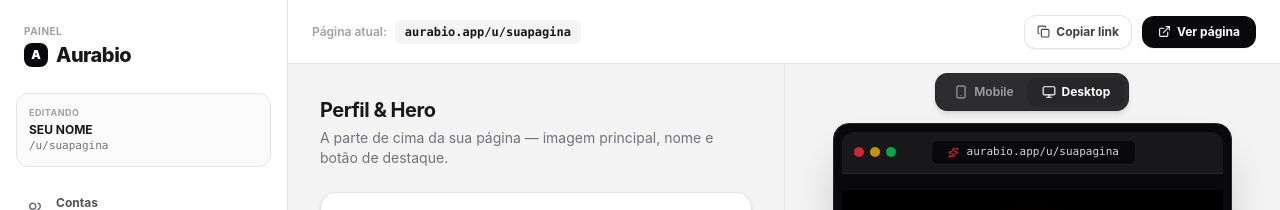
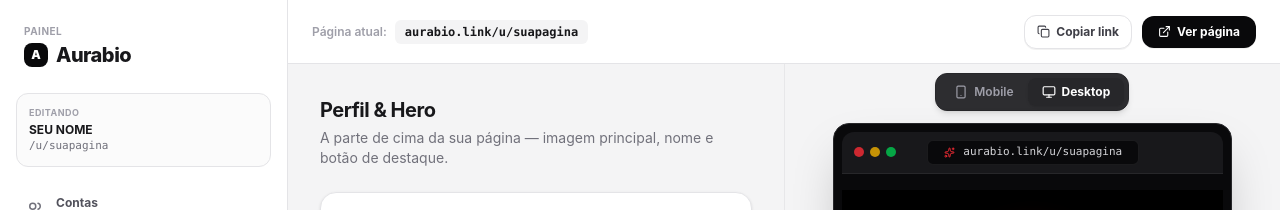
Before and after one commit to vitorfxzxx-design/aurabio, a React (Vite) app: page / in a window 1280 px wide. Both pictures are taken after a click on the button "Desktop". Shown: the top 210 px of the page. Built offline with nearby package versions, Linux system fonts and the light colour scheme; a web font is replaced by a local one.

Commit message:
fix: update displayed domain to aurabio.link across header and desktop preview

```diff
--- a/package.json
+++ b/package.json
@@ -10,6 +10,7 @@
     "preview": "vite preview"
   },
   "dependencies": {
+    "@supabase/supabase-js": "^2.116.0",
     "@types/canvas-confetti": "^1.9.0",
     "canvas-confetti": "^1.9.4",
     "clsx": "^2.1.1",
--- a/src/components/admin/TopHeader.tsx
+++ b/src/components/admin/TopHeader.tsx
@@ -37,7 +37,7 @@ export const TopHeader: React.FC<TopHeaderProps> = ({ onOpenMobileMenu, onOpenMo
         <div className="flex items-center gap-2 overflow-hidden">
           <span className="hidden sm:inline text-xs font-semibold text-zinc-400 shrink-0">{t('current_page')}</span>
           <span className="text-xs font-mono font-bold text-zinc-900 bg-zinc-100 px-2 sm:px-2.5 py-1 rounded-md truncate max-w-[150px] sm:max-w-none">
-            aurabio.app/u/{activePage.slug}
+            aurabio.link/u/{activePage.slug}
           </span>
         </div>
       </div>
--- a/src/components/preview/PhoneFrame.tsx
+++ b/src/components/preview/PhoneFrame.tsx
@@ -77,7 +77,7 @@ export const PhoneFrame: React.FC = () => {
               </div>
               <div className="bg-zinc-950 px-4 py-1 rounded-md text-[11px] text-zinc-300 font-mono flex items-center gap-2 border border-zinc-800/60">
                 <Sparkles size={11} className="text-red-500" />
-                <span>aurabio.app/u/{activePage.slug}</span>
+                <span>aurabio.link/u/{activePage.slug}</span>
               </div>
               <div className="w-10" />
             </div>
```
Also changed, not shown: 1 other file (tests, documents, lock files or other folders).
